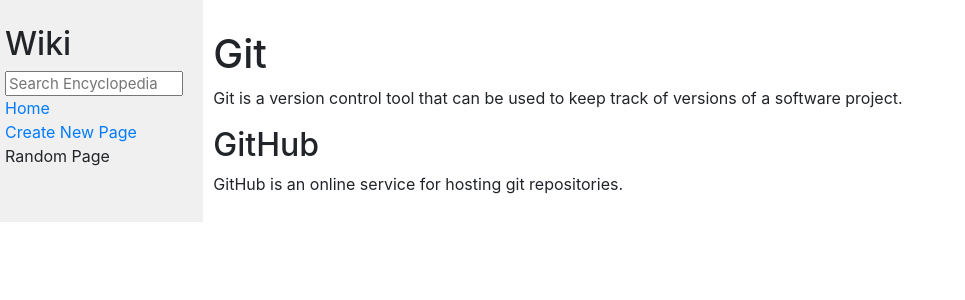
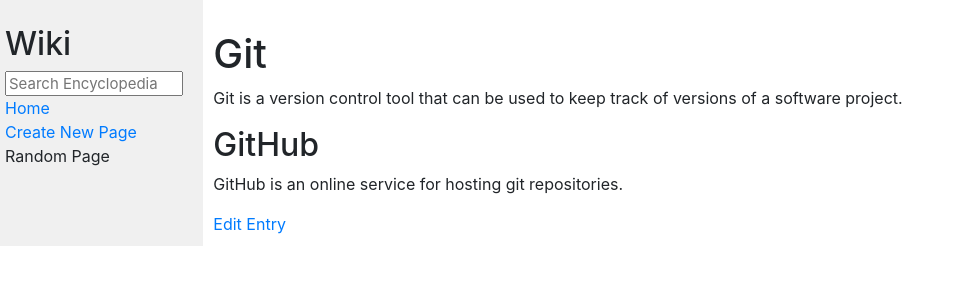
Before and after one commit to DanOnye/wiki, a Django app: page /wiki/Git in a window 1280 px wide. Shown: the top 300 px of the page, without its empty margins (0-965 px from the left). Run offline with Django 3.2, Linux system fonts and the light colour scheme; some libraries are stand-ins or nearby versions.

Commit message:
Added Editing Page for each entry

```diff
--- a/encyclopedia/forms.py
+++ b/encyclopedia/forms.py
@@ -3,3 +3,6 @@
 class CreateEntryForm(forms.Form):
     title = forms.CharField(label="", widget=forms.TextInput(attrs={'placeholder': 'Title'}), max_length=100)
     content = forms.CharField(label="", widget=forms.Textarea(attrs={'placeholder': 'Enter Markdown'}))
+
+class EditEntryForm(forms.Form):
+    content = forms.CharField(label="", widget=forms.Textarea(attrs={'placeholder': 'Enter Markdown'}))
--- a/encyclopedia/templates/encyclopedia/entry.html
+++ b/encyclopedia/templates/encyclopedia/entry.html
@@ -4,4 +4,5 @@
 
 {% block body %}
     {{entry|safe}}
+    <a href="{% url 'edit' title %}">Edit Entry</a>
 {% endblock body %}
--- a/encyclopedia/urls.py
+++ b/encyclopedia/urls.py
@@ -5,5 +5,6 @@
 urlpatterns = [
     path("", views.index, name="index"),
     path("create/", views.create, name="create"),
-    path("wiki/<str:title>", views.entry, name="entry")
+    path("wiki/<str:title>", views.entry, name="entry"),
+    path("edit/<str:title>", views.edit, name="edit")
 ]
--- a/encyclopedia/views.py
+++ b/encyclopedia/views.py
@@ -3,8 +3,7 @@
 from django.urls import reverse
 
 from . import util
-from .forms import CreateEntryForm
-
+from .forms import CreateEntryForm, EditEntryForm
 import markdown2
 
 
@@ -71,3 +70,17 @@
     return render(request, "encyclopedia/create.html", {
         "form": form
     })
+
+def edit(request, title):
+    form = EditEntryForm({'content': util.get_entry(title)})
+    if request.method == "POST":
+        form = EditEntryForm(request.POST)
+        if form.is_valid:
+            form_content = request.POST['content']
+            util.save_entry(title, form_content)
+            return HttpResponseRedirect(reverse("entry", args=[title]))
+
+    return render(request, "encyclopedia/edit.html", {
+        "form": form,
+        "title": title
+    })
```
Also changed, not shown: encyclopedia/templates/encyclopedia/edit.html (added, +12 -0 lines), entries/CSS.md (line endings or trailing spaces).
